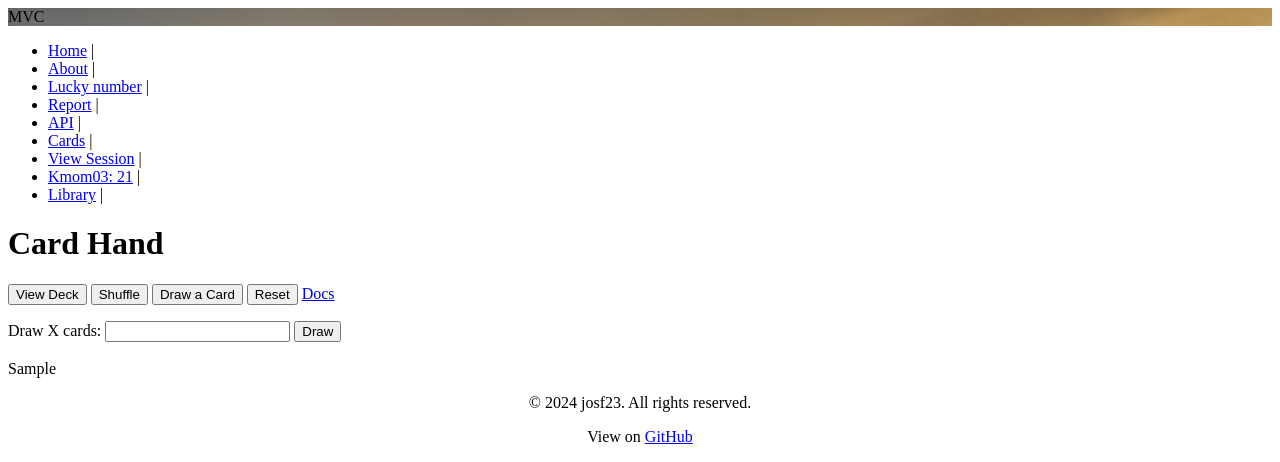
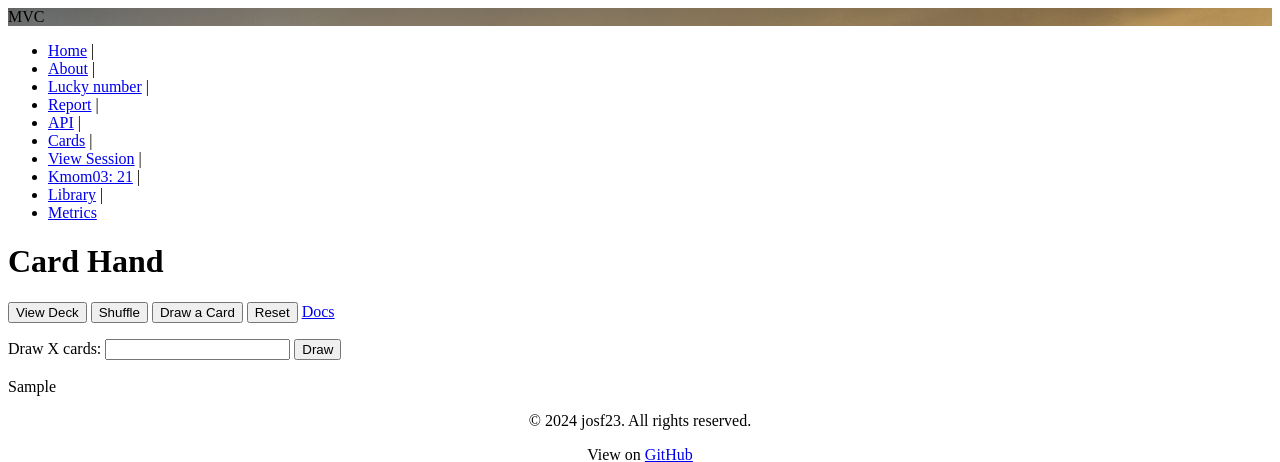
Before and after one commit to CCenjoyer/mvc, a Symfony app: template templates/cards/card.html.twig in a window 1280 px wide. Shown: the top 462 px of the page. Run offline with Twig, Linux system fonts and the light colour scheme; the template is opened without the code that fills it: most values are stand-ins (such as "Sample title", 1, 10 or a date in 2020); some libraries are stand-ins or nearby versions.

Commit message:
Added metrics to navbar

```diff
--- a/templates/base.html.twig
+++ b/templates/base.html.twig
@@ -28,6 +28,7 @@
                 <li><a href="{{ path('session') }}">View Session</a> |</li>
                 <li><a href="{{ path('game_information') }}">Kmom03: 21</a> |</li>
                 <li><a href="{{ path('app_library') }}">Library</a> |</li>
+                <li><a href="{{ path('metrics') }}">Metrics</a></li>
             </ul>
         </nav>
         <main>
```
